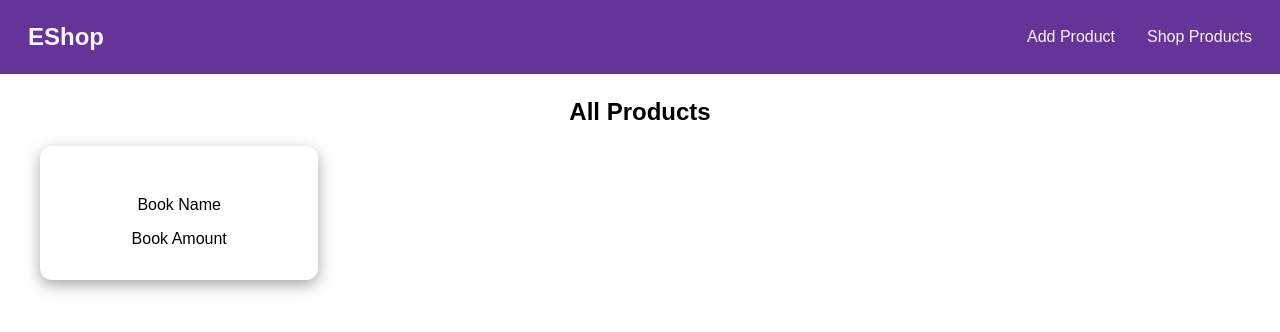
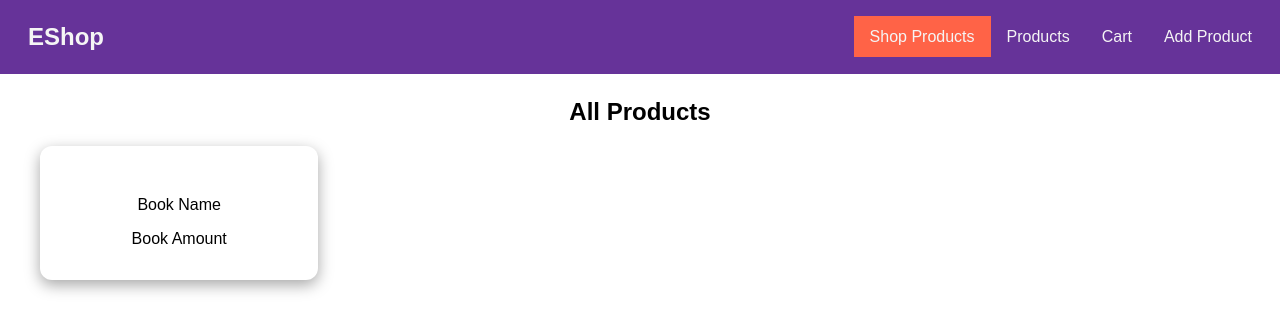
Before and after one commit to invinciblemuffi/eshop-node-express, a Node server app: page / in a window 1280 px wide. Shown: the top 332 px of the page. Run offline with Node 20, Linux system fonts and the light colour scheme.

Commit message:
active class and additional routes

```diff
--- a/app.js
+++ b/app.js
@@ -13,7 +13,7 @@ app.use(express.json());
 app.use(express.urlencoded({ extended: false }));
 
 app.use(shopRouter);
-app.use("/product", adminRouter);
+app.use("/admin", adminRouter);
 
 // Fallback route or 404 handler
 app.use((req, res) => {
--- a/controllers/productsController.js
+++ b/controllers/productsController.js
@@ -1,5 +1,8 @@
 exports.getAddProduct = (req, res) => {
-  res.render("admin/add-product", { pageTitle: "Add a Product" });
+  res.render("admin/add-product", {
+    pageTitle: "Add a Product",
+    path: "/admin/add-product",
+  });
 };
 
 exports.postAddProduct = (req, res) => {
--- a/public/styles/main.css
+++ b/public/styles/main.css
@@ -33,12 +33,21 @@ a {
 
 a:hover,
 a:active {
-  background-color: tomato;
+  color: tomato;
+}
+
+a:hover.active,
+a:active.active {
+  color: whitesmoke;
 }
 
 header h1 a:active,
 header h1 a:hover {
   background-color: transparent;
+}
+
+.active {
+  background-color: tomato;
 }
 
 .not-found {
--- a/routes/shop.js
+++ b/routes/shop.js
@@ -3,7 +3,7 @@ const express = require("express");
 const router = express.Router();
 
 router.get("/", (req, res) => {
-  res.render("shop/product-list", { pageTitle: "Product List" });
+  res.render("shop/product-list", { pageTitle: "Product List", path: "/" });
 });
 
 module.exports = router;
--- a/views/admin/add-product.ejs
+++ b/views/admin/add-product.ejs
@@ -2,7 +2,7 @@
     <%- include('../includes/navigation.ejs') %>
         <div class="add-product">
             <h2>Add your products</h2>
-            <form action="/product/addProduct" method="post">
+            <form action="/admin/addProduct" method="post">
                 <div class="form-control">
                     <input type="file" accept="image/*" name="prodImg" id="prodImg" class="d-none" />
                     <img id="outputImg" width="250" />
--- a/views/includes/navigation.ejs
+++ b/views/includes/navigation.ejs
@@ -2,8 +2,18 @@
     <nav>
         <h1><a href="/">EShop</a></h1>
         <ul>
-            <li><a href="/product/add-product">Add Product</a></li>
-            <li><a href="/">Shop Products</a></li>
+            <li>
+                <a href="/" class="<%= path === '/' ? 'active' : '' %>">Shop Products</a>
+            </li>
+            <li>
+                <a href="/products" class="<%= path === '/products' ? 'active' : '' %>">Products</a>
+            </li>
+            <li>
+                <a href="/cart" class="<%= path === '/cart' ? 'active' : '' %>">Cart</a>
+            </li>
+            <li>
+                <a href="/admin/add-product" class="<%= path === '/admin/add-product' ? 'active' : ''%>">Add Product</a>
+            </li>
         </ul>
     </nav>
 </header>
```
Also changed, not shown: views/admin/edit-product.ejs (added), views/admin/products-admin.ejs (added), views/shop/cart.ejs (added), views/shop/checkout.ejs (added).
